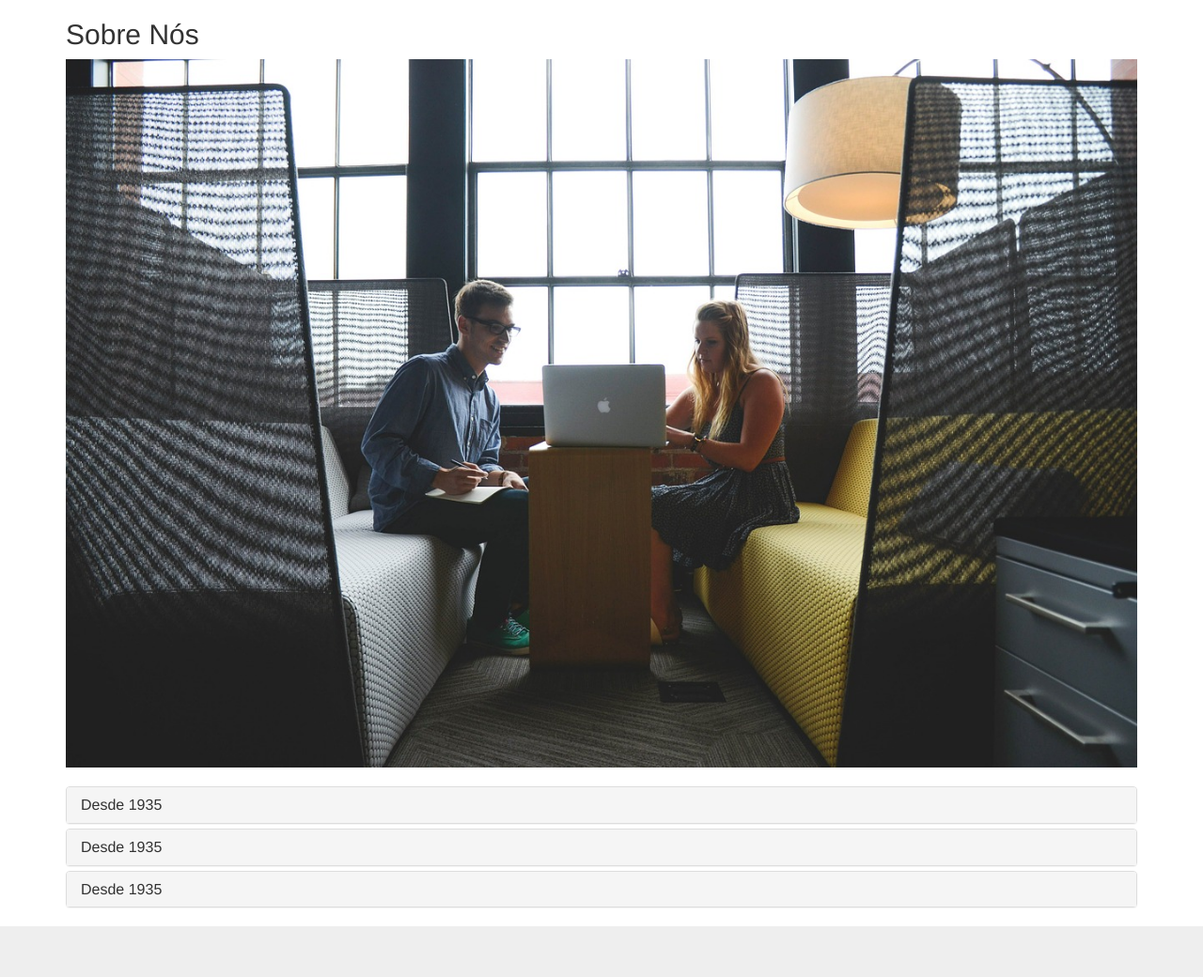
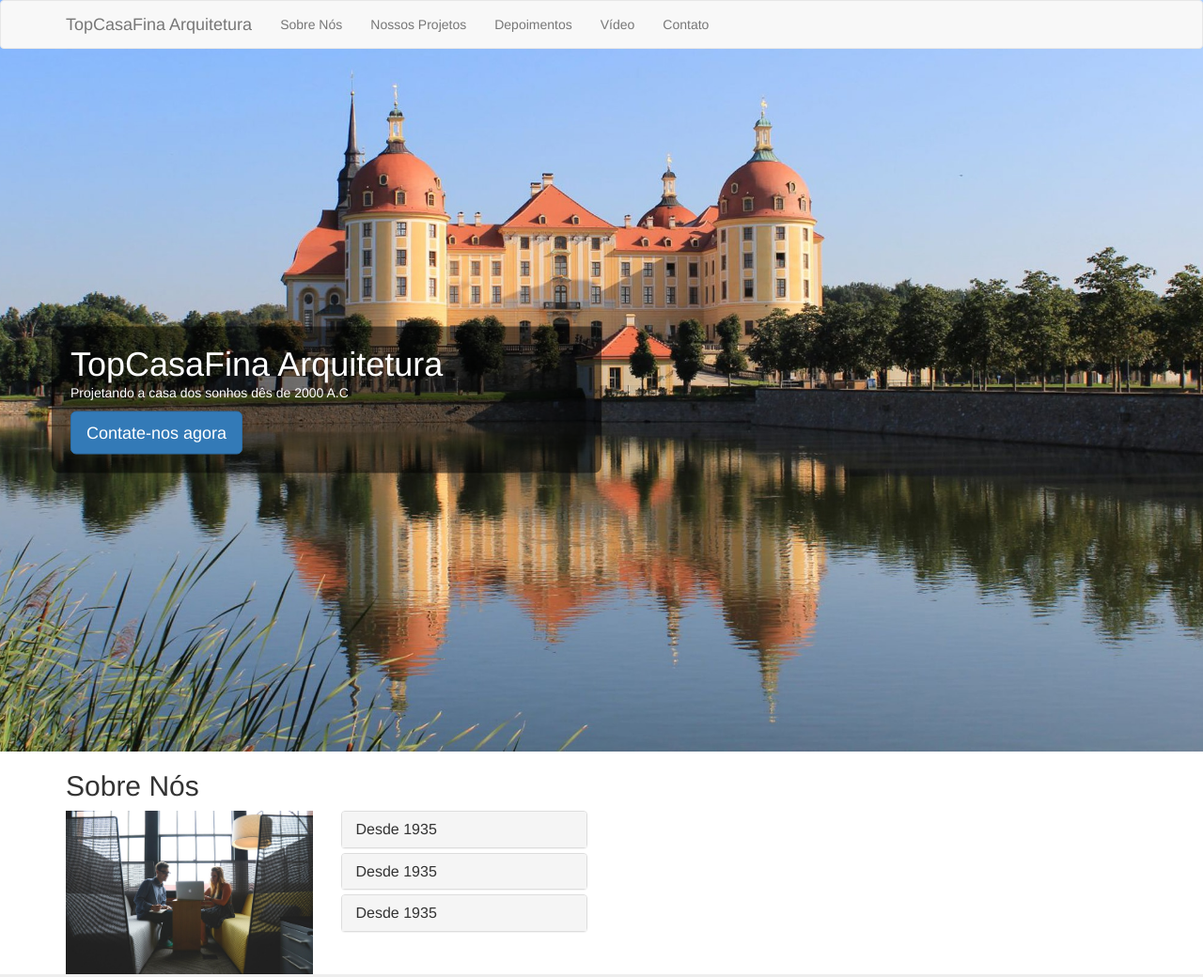
Before and after one commit to isaacmirandacampos/bootstrapLearning, a plain HTML site: page index.html in a window 1280 px wide. Shown: the top 1040 px of the page at 94% size. Drawn offline with nearby package versions, Linux system fonts and the light colour scheme; files whose address does not match are found by name.

Commit message:
finalizado projetinho do bootstrap

```diff
--- a/css/style.css
+++ b/css/style.css
@@ -1,4 +1,4 @@
-#sobrenos{
+#paineis-sobre{
     margin-top: 20px;
 }
 .titulo-depoimentos{
@@ -32,3 +32,48 @@ footer{
 footer address:last-child{
     margin-bottom: 0;
 }
+
+header,
+html,
+body{
+    height: 100%;
+}
+header{
+    background-image: url(C:/Users/isaac/www/bootstrapLearning/img/castelo.jpg);
+    background-size: cover;
+    background-position: top center;
+    position: relative;
+}
+header h1{
+    margin-top: 0;
+    margin-bottom: 0;
+}
+.topCasaFina-banner{
+    color: #fff;
+    background-color: rgba(0, 0, 0, 0.5);
+    padding: 20px;
+    width: 80%;
+    border-radius: 8px;
+    position: absolute;
+    top: 50%;
+    left: 50%;
+    transform: translate(-50%, -50%);
+    transition: .3s;
+}
+@media(min-width: 768px){
+    #paineis-sobre{
+        margin-top: 0px;
+    }
+
+}
+@media(min-width: 992px){
+    .topCasaFina-banner{
+        left:0;
+        width: 50%;
+        transform: translate(0%, -80%)
+    }
+    .topCasaFina-bannerWrapper{
+        position: relative;
+        height: 100%;
+    }
+}
--- a/index.html
+++ b/index.html
@@ -10,11 +10,45 @@
     </head>
 
     <body>
-        <section class="container">
+        <header>
+            <nav class="navbar navbar-default">
+                <div class="container">
+                    <div class="navbar-header">
+                        <button type="button" class="navbar-toggle collapsed" data-toggle="collapse" data-target="#collapse-navbar" aria-expanded="false">
+                            <span class="sr-only">Toggle navigation</span>
+                            <span class="icon-bar"></span>
+                            <span class="icon-bar"></span>
+                            <span class="icon-bar"></span>
+                        </button>
+                        <a class="navbar-brand" href="#">TopCasaFina Arquitetura</a>
+
+                    </div>
+                    <div id="collapse-navbar" class="collapse navbar-collapse">
+                        <ul class="nav navbar-nav">
+                            <li><a href="#sobre-nos">Sobre Nós</a></li>
+                            <li><a href="#nossos-projetos">Nossos Projetos</a></li>
+                            <li><a href="#depoimentos">Depoimentos</a></li>
+                            <li><a href="#video">Vídeo</a></li>
+                            <li><a href="#contato">Contato</a></li>
+                        </ul>
+                    </div>
+                </div>
+            </nav>
+                <div class="container topCasaFina-bannerWrapper" >
+                    <div class="topCasaFina-banner">
+                        <h1>TopCasaFina Arquitetura</h1>
+                        <p>Projetando a casa dos sonhos dês de 2000 A.C</p>
+                        <button class="btn btn-primary btn-lg">Contate-nos agora</button>
+                    </div>
+                </div>
+        </header>
+
+        <section id="sobre-nos" class="container">
             <h2>Sobre Nós</h2>
-            <img class="img-responsive" src="img/empresa.jpg">
-            <div class="panel-group" id="sobrenos">
-                <div class="panel panel-default">
+            <div class="row">
+                <img class="img-responsive col-sm-6 col-md-4 col-lg-3" src="img/empresa.jpg">
+                <div class="panel-group col-sm-6 col-md-4 col-lg-3" id="paineis-sobre">
+                    <div class="panel panel-default ">
                         <div class="panel-heading">
                             <h3 class="panel-title" data-toggle="collapse" data-target="#primeiro-paragrafo"
                                 data-parent="#sobrenos">Desde 1935</h3>
@@ -27,7 +61,7 @@
 
                     </div>
 
-                <div class="panel panel-default">
+                    <div class="panel panel-default ">
                         <div class="panel-heading">
                             <h3 class="panel-title" data-toggle="collapse" data-target="#segundo-paragrafo"
                                 data-parent="#sobrenos">Desde 1935</h3>
@@ -52,6 +86,7 @@
                         </div>
                     </div>
                 </div>
+            </div>
         </section>
 
         <div class="jumbotron">
@@ -61,9 +96,10 @@
             </div>
         </div>
 
-
-        <section class="container">
+        <section id="nossos-projetos" class="container">
             <h2>nossos projetos</h2>
+            <div class="row">
+                <div class="col-sm-6 col-md-4 col-lg-3">
                 <figure class="thumbnail">
                     <img src="img/projetos/casa-castelo.png" alt="Foto da casa castelo">
                     <figcaption class="caption">
@@ -71,7 +107,8 @@
                         <p>A TopCasa Fina Arquitetura está no mercado desde...</p>
                     </figcaption>
                 </figure>
-
+            </div>
+            <div class="col-sm-6 col-md-4 col-lg-3">
                 <figure class="thumbnail">
                     <img src="img/projetos/casa-lago.png" alt="Foto da casa castelo">
                     <figcaption class="caption">
@@ -79,8 +116,8 @@
                         <p>A Casa do Lago foi lar de inúmeras pessoas que conheciam o presidente da época.</p>
                     </figcaption>
                 </figure>
-
-
+                </div>
+                <div class="col-sm-6 col-md-4 col-lg-3">
                 <figure class="thumbnail">
                     <img src="img/projetos/mercado-marapira.png" alt="Foto da casa castelo">
                     <figcaption class="caption">
@@ -88,7 +125,8 @@
                         <p>A TopCasa Fina Arquitetura está no mercado desde...</p>
                     </figcaption>
                 </figure>
-
+                </div>
+                <div class="col-sm-6 col-md-4 col-lg-3">
                 <figure class="thumbnail">
                     <img src="img/projetos/palacio-dionisio.png" alt="Foto da casa castelo">
                     <figcaption class="caption">
@@ -96,7 +134,8 @@
                         <p>A TopCasa Fina Arquitetura está no mercado desde...</p>
                     </figcaption>
                 </figure>
-
+                </div>
+                <div class="col-sm-6 col-md-4 col-lg-3">
                 <figure class="thumbnail">
                     <img src="img/projetos/residencia-ludi.png" alt="Foto da casa castelo">
                     <figcaption class="caption">
@@ -104,9 +143,11 @@
                         <p>A TopCasa Fina Arquitetura está no mercado desde...</p>
                     </figcaption>
                 </figure>
+                </div>
+            </div>
         </section>
 
-        <section>
+        <section id="depoimentos">
             <h2 class="container titulo-depoimentos">Depoimentos de clientes</h2>
             <div id="carousel-example-generic" class="carousel slide" data-ride="carousel">
                 <!-- Indicators -->
@@ -153,18 +194,17 @@
             </div>
         </section>
 
-        <section>
+                <section id="video">
                     <div class="container">
                         <h2>Video institucional</h2>
                         <div class="embed-responsive embed-responsive-16by9">
-                    <iframe width="1280" height="720" src="https://www.youtube.com/embed/03j26BYamdQ" frameborder="0"
-                        allow="accelerometer; autoplay; encrypted-media; gyroscope; picture-in-picture"
-                        allowfullscreen></iframe>
+                            <iframe width="1280" height="720" src="https://www.youtube.com/embed/Bal5b30GpeU"
+                            frameborder="0" allow="accelerometer; autoplay; encrypted-media; gyroscope; picture-in-picture" allowfullscreen></iframe>
                         </div>
                     </div>
                 </section>
-
-        <section class="container">
+                <div class="container ">
+                    <section id="contato">
                         <h3>Contato</h3>
                         <p>Entre em Contato conosco</p>
                         <form>
@@ -178,7 +218,6 @@
                                     <label class="input-group-addon" for="contato-email">@</label>
                                     <input class="form-control" type="email" placeholder="Digite seu Email" id="contato-email">
                                 </div>
-
                                     <div class="grupo-radio">
                                         <div class="radio">
                                             <label>
@@ -203,9 +242,8 @@
                                     </div>
                                 </form>
                             </form>
-
                     </section>
-
+            </div>
         <footer>
             <address>
                 <strong>TopCasaFina Arquitetura</strong><br>
@@ -222,6 +260,8 @@
         <script src="https://code.jquery.com/jquery-2.2.4.min.js"
             integrity="sha256-BbhdlvQf/xTY9gja0Dq3HiwQF8LaCRTXxZKRutelT44=" crossorigin="anonymous"></script>
         <script src="css/bootstrap/js/bootstrap.min.js"></script>
+        <script src="src/navbar-animation-fix.js"></script>
+
     </body>
 
 </html>
--- /dev/null
+++ b/src/navbar-animation-fix.js
@@ -0,0 +1,2 @@
+$('#collapse-navbar').on('show.bs.collapse', ()=> $('.topCasaFina-banner').css('transform','translate(-50%,10%)'));
+$('#collapse-navbar').on('hide.bs.collapse', ()=> $('.topCasaFina-banner').css('transform','translate(-50%,-50%)'));
```
Lines whose indentation alone changed are shown as unchanged.
